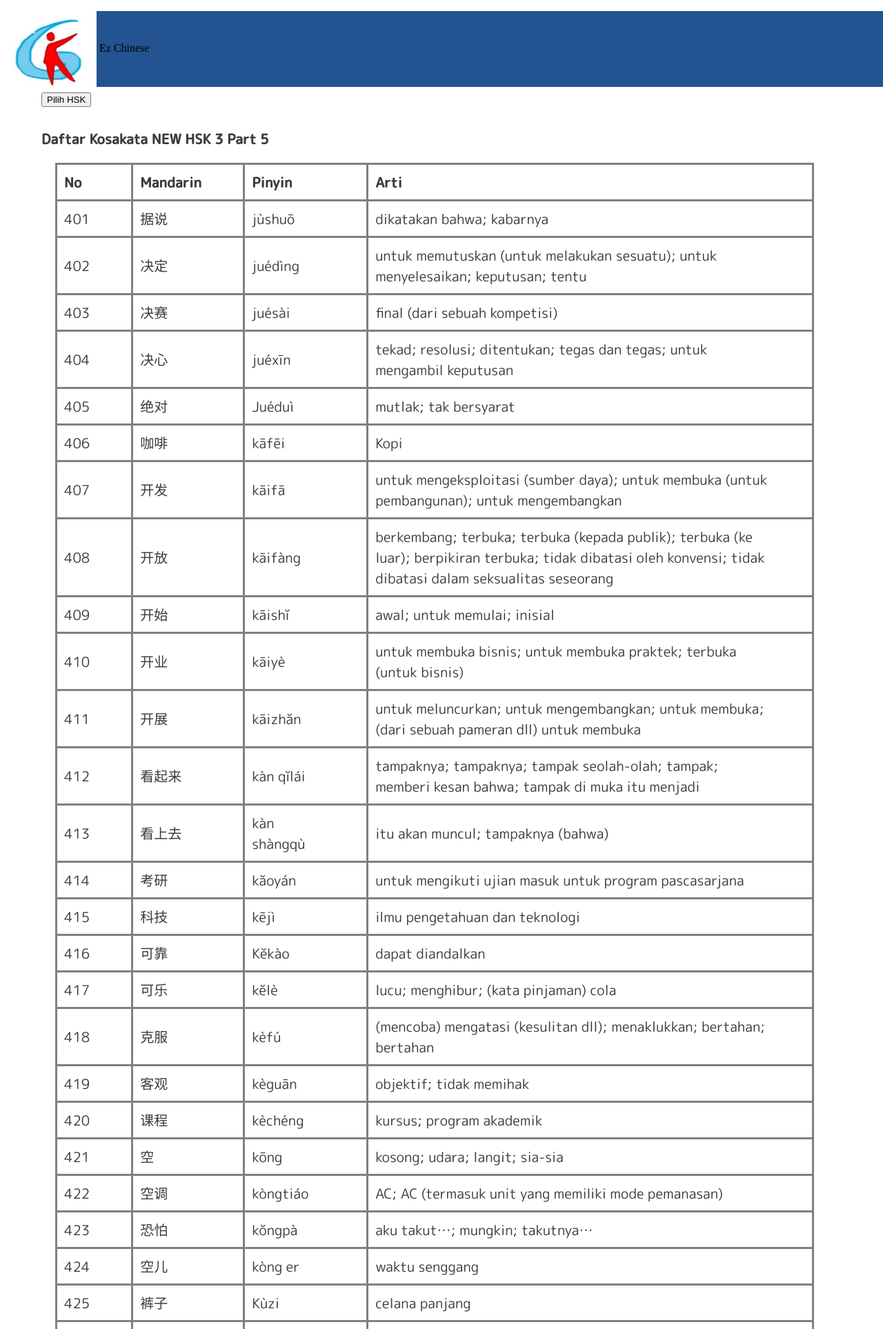
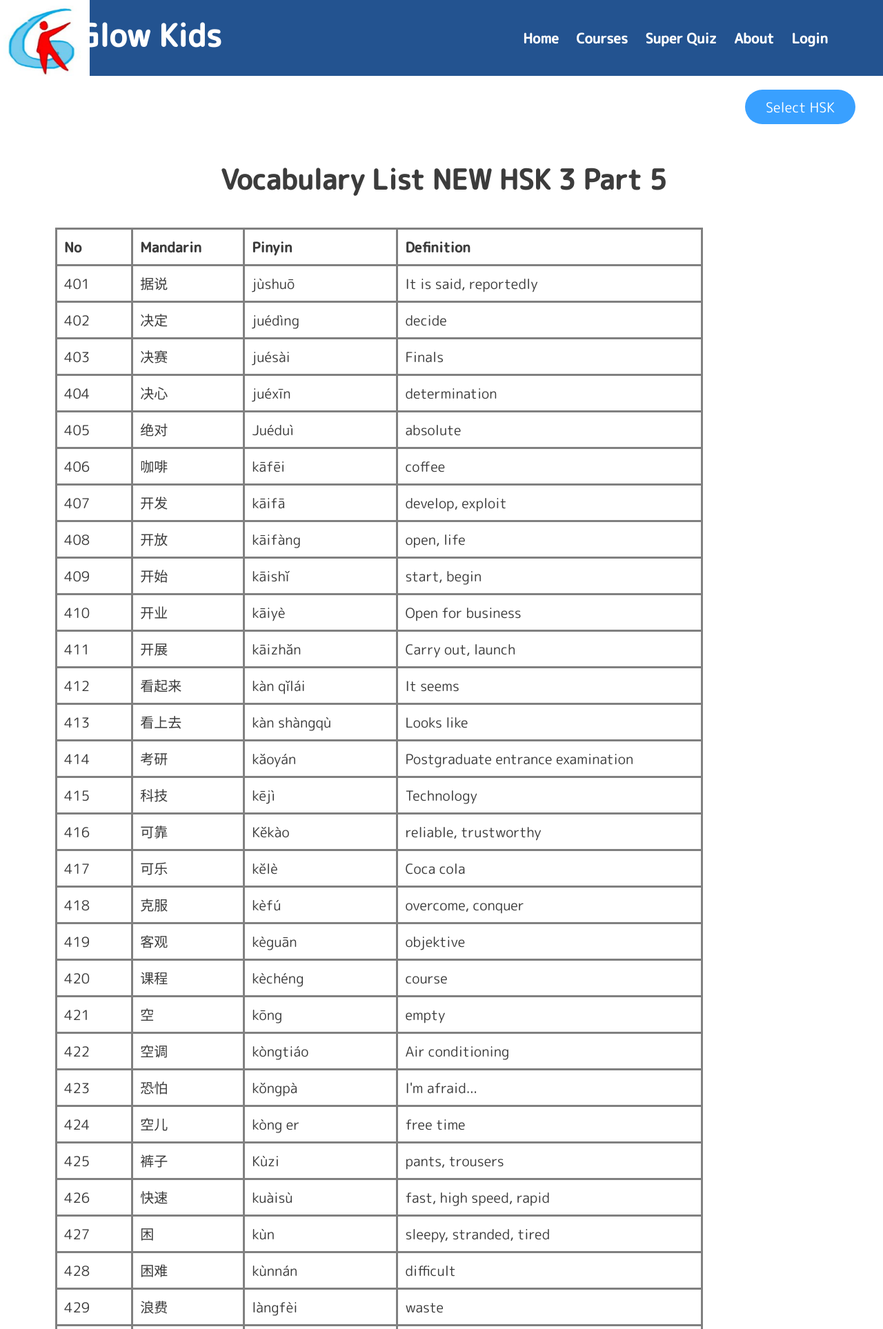
Before and after one commit to kylietan123/Learn-Chinese, a PHP site: page /vocab_HSK3_5.html in a window 1280 px wide. Shown: the top 1927 px of the page at 69% size. Run offline with PHP 8.4, Linux system fonts and the light colour scheme.

Commit message:
update vocab hsk3-5

```diff
--- a/vocab_HSK3_5.html
+++ b/vocab_HSK3_5.html
@@ -9,10 +9,10 @@
 </head>
 <body>
     <header>
-        <p id="EzChineseP">
-            <a id="EzChineseImgHref" href="index.html">
+        <p id="GlowKidsP">
+            <a id="GlowKidsImgHref" href="index.html">
                 <object align="center" width="140px" height="110px" data="Pictures/logo.png"></object>
-            </a>    Ez Chinese
+            </a>    Glow Kids
         </p>
 
         <p id="navBar">
@@ -25,7 +25,7 @@
     </header>
 
     <!-- ===== Body ===== -->
-    <a href="vocab.html" class=" fontBlack"> <button class="pilihHSK"> <span class="pilihHSKA">Pilih HSK</span> </button>  </a>
+    <a href="vocab.html" class=" fontBlack"> <button class="selectHSK"> <span class="selectHSKA">Select HSK</span> </button>  </a>
 <div class="headerPadding"></div>
 
 <!-- <center>
@@ -36,135 +36,134 @@
     <img src="/HSK Word/HSK 1 Vocabulary list_page-0005.jpg" width="70%" height="70%" alt="">
 </center> -->
 <table>
-<p class="fontBlack" id="daftarKosakata">Daftar Kosakata NEW HSK 3 Part 5</p>
-    <tr class="fontBlack"><td>No</td><td>Mandarin</td><td>Pinyin</td><td>Arti</td></tr>
-<tr><td>401</td><td>据说</td><td>jùshuō</td><td>dikatakan bahwa; kabarnya</td></tr>
-<tr><td>402</td><td>决定</td><td>juédìng</td><td>untuk memutuskan (untuk melakukan sesuatu); untuk menyelesaikan; keputusan; tentu</td></tr>
-<tr><td>403</td><td>决赛</td><td>juésài</td><td>final (dari sebuah kompetisi)</td></tr>
-<tr><td>404</td><td>决心</td><td>juéxīn</td><td>tekad; resolusi; ditentukan; tegas dan tegas; untuk mengambil keputusan</td></tr>
-<tr><td>405</td><td>绝对</td><td>Juéduì</td><td>mutlak; tak bersyarat</td></tr>
-<tr><td>406</td><td>咖啡</td><td>kāfēi</td><td>Kopi</td></tr>
-<tr><td>407</td><td>开发</td><td>kāifā</td><td>untuk mengeksploitasi (sumber daya); untuk membuka (untuk pembangunan); untuk mengembangkan</td></tr>
-<tr><td>408</td><td>开放</td><td>kāifàng</td><td>berkembang; terbuka; terbuka (kepada publik); terbuka (ke luar); berpikiran terbuka; tidak dibatasi oleh konvensi; tidak dibatasi dalam seksualitas seseorang</td></tr>
-<tr><td>409</td><td>开始</td><td>kāishǐ</td><td>awal; untuk memulai; inisial</td></tr>
-<tr><td>410</td><td>开业</td><td>kāiyè</td><td>untuk membuka bisnis; untuk membuka praktek; terbuka (untuk bisnis)</td></tr>
-<tr><td>411</td><td>开展</td><td>kāizhǎn</td><td>untuk meluncurkan; untuk mengembangkan; untuk membuka; (dari sebuah pameran dll) untuk membuka</td></tr>
-<tr><td>412</td><td>看起来</td><td>kàn qǐlái</td><td>tampaknya; tampaknya; tampak seolah-olah; tampak; memberi kesan bahwa; tampak di muka itu menjadi</td></tr>
-<tr><td>413</td><td>看上去</td><td>kàn shàngqù</td><td>itu akan muncul; tampaknya (bahwa)</td></tr>
-<tr><td>414</td><td>考研</td><td>kǎoyán</td><td>untuk mengikuti ujian masuk untuk program pascasarjana</td></tr>
-<tr><td>415</td><td>科技</td><td>kējì</td><td>ilmu pengetahuan dan teknologi</td></tr>
-<tr><td>416</td><td>可靠</td><td>Kěkào</td><td>dapat diandalkan</td></tr>
-<tr><td>417</td><td>可乐</td><td>kělè</td><td>lucu; menghibur; (kata pinjaman) cola</td></tr>
-<tr><td>418</td><td>克服</td><td>kèfú</td><td>(mencoba) mengatasi (kesulitan dll); menaklukkan; bertahan; bertahan</td></tr>
-<tr><td>419</td><td>客观</td><td>kèguān</td><td>objektif; tidak memihak</td></tr>
-<tr><td>420</td><td>课程</td><td>kèchéng</td><td>kursus; program akademik</td></tr>
-<tr><td>421</td><td>空</td><td>kōng</td><td>kosong; udara; langit; sia-sia</td></tr>
-<tr><td>422</td><td>空调</td><td>kòngtiáo</td><td>AC; AC (termasuk unit yang memiliki mode pemanasan)</td></tr>
-<tr><td>423</td><td>恐怕</td><td>kǒngpà</td><td>aku takut…; mungkin; takutnya…</td></tr>
-<tr><td>424</td><td>空儿</td><td>kòng er</td><td>waktu senggang</td></tr>
-<tr><td>425</td><td>裤子</td><td>Kùzi</td><td>celana panjang</td></tr>
-<tr><td>426</td><td>快速</td><td>kuàisù</td><td>cepat; kecepatan tinggi</td></tr>
-<tr><td>427</td><td>困</td><td>kùn</td><td>menjebak; mengepung; terdesak; terdampar; melarat; mengantuk; lelah</td></tr>
-<tr><td>428</td><td>困难</td><td>kùnnán</td><td>sulit; menantang; keadaan sulit; situasi sulit</td></tr>
-<tr><td>429</td><td>浪费</td><td>làngfèi</td><td>menyia-nyiakan; boros</td></tr>
-<tr><td>430</td><td>老百姓</td><td>lǎobǎixìng</td><td>orang biasa; “orang di jalan”</td></tr>
-<tr><td>431</td><td>老板</td><td>lǎobǎn</td><td>bos; pemilik bisnis</td></tr>
-<tr><td>432</td><td>老太太</td><td>lǎo tàitài</td><td>wanita tua (hormat); ibu yang terhormat</td></tr>
-<tr><td>433</td><td>老头儿</td><td>lǎotóu er</td><td>orang tua; (kata seorang suami yang sudah tua) orang tua saya</td></tr>
-<tr><td>434</td><td>乐</td><td>Lè</td><td>senang; ceria; tertawa</td></tr>
-<tr><td>435</td><td>乐观</td><td>lèguān</td><td>optimis; penuh harapan</td></tr>
-<tr><td>436</td><td>类</td><td>lèi</td><td>jenis; Tipe; kelas; kategori; serupa; Suka; menyerupai</td></tr>
-<tr><td>437</td><td>类似</td><td>lèisì</td><td>serupa; sejalan</td></tr>
-<tr><td>438</td><td>离婚</td><td>líhūn</td><td>untuk menceraikan; bercerai dari (pasangan)</td></tr>
-<tr><td>439</td><td>里面</td><td>lǐmiàn</td><td>dalam; pedalaman</td></tr>
-<tr><td>440</td><td>理发</td><td>lǐfǎ</td><td>Potong rambut</td></tr>
-<tr><td>441</td><td>理解</td><td>lǐjiě</td><td>untuk memahami; untuk mengerti; pemahaman; memahami</td></tr>
-<tr><td>442</td><td>理论</td><td>lǐlùn</td><td>teori; untuk berdebat; untuk memperhatikan</td></tr>
-<tr><td>443</td><td>理由</td><td>Lǐyóu</td><td>alasan; pembenaran</td></tr>
-<tr><td>444</td><td>力</td><td>lì</td><td>kekuasaan; memaksa; kekuatan; kemampuan; dengan keras</td></tr>
-<tr><td>445</td><td>力量</td><td>lìliàng</td><td>kekuasaan; memaksa; kekuatan</td></tr>
-<tr><td>446</td><td>立刻</td><td>lìkè</td><td>mengingatkan; tepat; segera; kemudian; sekaligus</td></tr>
-<tr><td>447</td><td>利用</td><td>lìyòng</td><td>untuk mengeksploitasi; untuk memanfaatkan; menggunakan; memanfaatkan; untuk memanfaatkan</td></tr>
-<tr><td>448</td><td>连</td><td>lián</td><td>untuk menghubungkan; bergabung; untuk menghubungkan; terus menerus; secara berturut-turut; termasuk; (digunakan dengan , dll) genap; perusahaan (militer)</td></tr>
-<tr><td>449</td><td>连忙</td><td>liánmáng</td><td>tepat; sekaligus</td></tr>
-<tr><td>450</td><td>连续</td><td>liánxù</td><td>bersambung; berturut-turut; serial; berurutan</td></tr>
-<tr><td>451</td><td>连续剧</td><td>liánxùjù</td><td>drama bersambung; seri dramatis; tampilkan sebagian</td></tr>
-<tr><td>452</td><td>联合</td><td>liánhé</td><td>untuk mengkombinasikan; bergabung; bersatu; persekutuan</td></tr>
-<tr><td>453</td><td>联合国</td><td>Liánhéguó</td><td>Persatuan negara-negara</td></tr>
-<tr><td>454</td><td>联系</td><td>liánxì</td><td>koneksi; kontak; hubungan; untuk berhubungan dengan; untuk mengintegrasikan; untuk menghubungkan; menyentuh</td></tr>
-<tr><td>455</td><td>凉水</td><td>liáng shuǐ</td><td>Air dingin</td></tr>
-<tr><td>456</td><td>了</td><td>Liao</td><td>menyelesaikan; untuk mencapai; untuk memahami dengan jelas；(mata) cerah; berpandangan jernih;</td></tr>
-<tr><td>457</td><td>领</td><td> lǐng</td><td>leher; kerah; menerima; mengukur kata untuk pakaian, tikar, layar ；untuk memimpin</td></tr>
-<tr><td>458</td><td>领导</td><td>lǐngdǎo</td><td>memimpin; terkemuka; untuk memimpin; kepemimpinan; pemimpin</td></tr>
-<tr><td>459</td><td>领先</td><td>lǐngxiān</td><td>untuk memimpin; berada di depan</td></tr>
-<tr><td>460</td><td>另外</td><td>lìngwài</td><td>tambahan; Selain itu; di samping itu; memisahkan; lainnya; lebih-lebih lagi; lebih-lebih lagi</td></tr>
-<tr><td>461</td><td>另一方面</td><td>lìng yī fāngmiàn</td><td>di samping itu; aspek lain</td></tr>
-<tr><td>462</td><td>留学</td><td>liúxué</td><td>untuk belajar di luar negeri</td></tr>
-<tr><td>463</td><td>龙</td><td>Lóng</td><td>naga; imperial</td></tr>
-<tr><td>464</td><td>录</td><td>lù</td><td>buku harian; catatan; untuk memukul; untuk menyalin</td></tr>
-<tr><td>465</td><td>录音</td><td>lùyīn</td><td>untuk merekam (suara); rekaman suara</td></tr>
-<tr><td>466</td><td>路线</td><td>lùxiàn</td><td>rencana perjalanan; rute; garis politik (misalnya jalan revisionis kanan)</td></tr>
+<p class="fontBlack" id="vocabList">Vocabulary List NEW HSK 3 Part 5</p>
+    <tr class="fontBlack"><td>No</td><td>Mandarin</td><td>Pinyin</td><td>Definition</td></tr>
+<tr><td>401</td><td>据说</td><td>jùshuō</td><td>It is said, reportedly</td></tr>
+<tr><td>402</td><td>决定</td><td>juédìng</td><td>decide</td></tr>
+<tr><td>403</td><td>决赛</td><td>juésài</td><td>Finals</td></tr>
+<tr><td>404</td><td>决心</td><td>juéxīn</td><td>determination</td></tr>
+<tr><td>405</td><td>绝对</td><td>Juéduì</td><td>absolute</td></tr>
+<tr><td>406</td><td>咖啡</td><td>kāfēi</td><td>coffee</td></tr>
+<tr><td>407</td><td>开发</td><td>kāifā</td><td>develop, exploit</td></tr>
+<tr><td>408</td><td>开放</td><td>kāifàng</td><td>open, life</td></tr>
+<tr><td>409</td><td>开始</td><td>kāishǐ</td><td>start, begin</td></tr>
+<tr><td>410</td><td>开业</td><td>kāiyè</td><td>Open for business</td></tr>
+<tr><td>411</td><td>开展</td><td>kāizhǎn</td><td>Carry out, launch</td></tr>
+<tr><td>412</td><td>看起来</td><td>kàn qǐlái</td><td>It seems</td></tr>
+<tr><td>413</td><td>看上去</td><td>kàn shàngqù</td><td>Looks like</td></tr>
+<tr><td>414</td><td>考研</td><td>kǎoyán</td><td>Postgraduate entrance examination</td></tr>
+<tr><td>415</td><td>科技</td><td>kējì</td><td>Technology</td></tr>
+<tr><td>416</td><td>可靠</td><td>Kěkào</td><td>reliable, trustworthy</td></tr>
+<tr><td>417</td><td>可乐</td><td>kělè</td><td>Coca cola</td></tr>
+<tr><td>418</td><td>克服</td><td>kèfú</td><td>overcome, conquer</td></tr>
+<tr><td>419</td><td>客观</td><td>kèguān</td><td>objektive</td></tr>
+<tr><td>420</td><td>课程</td><td>kèchéng</td><td>course</td></tr>
+<tr><td>421</td><td>空</td><td>kōng</td><td>empty</td></tr>
+<tr><td>422</td><td>空调</td><td>kòngtiáo</td><td>Air conditioning</td></tr>
+<tr><td>423</td><td>恐怕</td><td>kǒngpà</td><td>I'm afraid...</td></tr>
+<tr><td>424</td><td>空儿</td><td>kòng er</td><td>free time</td></tr>
+<tr><td>425</td><td>裤子</td><td>Kùzi</td><td>pants, trousers</td></tr>
+<tr><td>426</td><td>快速</td><td>kuàisù</td><td>fast, high speed, rapid</td></tr>
+<tr><td>427</td><td>困</td><td>kùn</td><td>sleepy, stranded, tired</td></tr>
+<tr><td>428</td><td>困难</td><td>kùnnán</td><td>difficult</td></tr>
+<tr><td>429</td><td>浪费</td><td>làngfèi</td><td>waste</td></tr>
+<tr><td>430</td><td>老百姓</td><td>lǎobǎixìng</td><td>civilians</td></tr>
+<tr><td>431</td><td>老板</td><td>lǎobǎn</td><td>boss</td></tr>
+<tr><td>432</td><td>老太太</td><td>lǎo tàitài</td><td>old lady</td></tr>
+<tr><td>433</td><td>老头儿</td><td>lǎotóu er</td><td>old men</td></tr>
+<tr><td>434</td><td>乐</td><td>Lè</td><td>happy</td></tr>
+<tr><td>435</td><td>乐观</td><td>lèguān</td><td>optimism</td></tr>
+<tr><td>436</td><td>类</td><td>lèi</td><td>type, kind, class</td></tr>
+<tr><td>437</td><td>类似</td><td>lèisì</td><td>similar</td></tr>
+<tr><td>438</td><td>离婚</td><td>líhūn</td><td>divorce</td></tr>
+<tr><td>439</td><td>里面</td><td>lǐmiàn</td><td>inside</td></tr>
+<tr><td>440</td><td>理发</td><td>lǐfǎ</td><td>Haircut</td></tr>
+<tr><td>441</td><td>理解</td><td>lǐjiě</td><td>understand</td></tr>
+<tr><td>442</td><td>理论</td><td>lǐlùn</td><td>theory</td></tr>
+<tr><td>443</td><td>理由</td><td>Lǐyóu</td><td>reason, excuse</td></tr>
+<tr><td>444</td><td>力</td><td>lì</td><td>force</td></tr>
+<tr><td>445</td><td>力量</td><td>lìliàng</td><td>power, strength</td></tr>
+<tr><td>446</td><td>立刻</td><td>lìkè</td><td>immediately</td></tr>
+<tr><td>447</td><td>利用</td><td>lìyòng</td><td>use, utilize</td></tr>
+<tr><td>448</td><td>连</td><td>lián</td><td>even, connect, link</td></tr>
+<tr><td>449</td><td>连忙</td><td>liánmáng</td><td>quickly</td></tr>
+<tr><td>450</td><td>连续</td><td>liánxù</td><td>continuosly</td></tr>
+<tr><td>451</td><td>连续剧</td><td>liánxùjù</td><td>TV series</td></tr>
+<tr><td>452</td><td>联合</td><td>liánhé</td><td>joint, combine, union</td></tr>
+<tr><td>453</td><td>联合国</td><td>Liánhéguó</td><td>United Nations</td></tr>
+<tr><td>454</td><td>联系</td><td>liánxì</td><td>contact</td></tr>
+<tr><td>455</td><td>凉水</td><td>liáng shuǐ</td><td>cold water</td></tr>
+<tr><td>456</td><td>了</td><td>Liao</td><td>finish, to achieve, to understand clearly</td></tr>
+<tr><td>457</td><td>领</td><td> lǐng</td><td>collar, get, outline, lead</td></tr>
+<tr><td>458</td><td>领导</td><td>lǐngdǎo</td><td>leader</td></tr>
+<tr><td>459</td><td>领先</td><td>lǐngxiān</td><td>leading</td></tr>
+<tr><td>460</td><td>另外</td><td>lìngwài</td><td>in addition</td></tr>
+<tr><td>461</td><td>另一方面</td><td>lìng yī fāngmiàn</td><td>on the other hand</td></tr>
+<tr><td>462</td><td>留学</td><td>liúxué</td><td>study abroad</td></tr>
+<tr><td>463</td><td>龙</td><td>Lóng</td><td>dragon</td></tr>
+<tr><td>464</td><td>录</td><td>lù</td><td>record</td></tr>
+<tr><td>465</td><td>录音</td><td>lùyīn</td><td>voice recording</td></tr>
+<tr><td>466</td><td>路线</td><td>lùxiàn</td><td>route</td></tr>
 <tr><td>467</td><td>旅馆</td><td>lǚguǎn</td><td>Hotel</td></tr>
-<tr><td>468</td><td>旅行社</td><td>lǚxíngshè</td><td>Agen travel</td></tr>
-<tr><td>469</td><td>绿茶</td><td>lǜchá</td><td>teh hijau; (gaul) (seorang gadis) yang tampaknya lugu dan menawan tetapi sebenarnya penuh perhitungan dan manipulatif; seorang gadis yang memiliki kualitas ini</td></tr>
-<tr><td>470</td><td>乱</td><td>luàn</td><td>dalam kebingungan atau gangguan; dalam keadaan pikiran yang bingung; kekacauan; pergolakan; kerusuhan; hubungan seksual terlarang; untuk membuang ke dalam kekacauan; untuk mencampur; sembarangan; acak; sewenang-wenang</td></tr>
-<tr><td>471</td><td>落后</td><td>luòhòu</td><td>tertinggal; tertinggal (dalam teknologi dll); ke belakang; untuk mundur</td></tr>
-<tr><td>472</td><td>麻烦</td><td>máfan</td><td>tidak nyaman; sulit; mengganggu; untuk menyusahkan atau mengganggu seseorang; untuk menempatkan seseorang dalam masalah</td></tr>
-<tr><td>473</td><td>马</td><td>Mǎ</td><td>kuda; bidak kuda atau kavaleri dalam catur Cina; ksatria dalam catur Barat</td></tr>
-<tr><td>474</td><td>满足</td><td>mǎnzú</td><td>memuaskan; untuk memenuhi (kebutuhan); puas; isi</td></tr>
-<tr><td>475</td><td>慢慢</td><td>màn man</td><td>Pelan</td></tr>
-<tr><td>476</td><td>毛</td><td>máo</td><td>Definisi rambut; bulu; turun; wol; jamur; cetakan; kasar atau setengah jadi; muda; mentah; ceroboh; yg membabi buta; grogi; takut; (mata uang) untuk mendevaluasi atau terdepresiasi</td></tr>
-<tr><td>477</td><td>毛病</td><td>máobìng</td><td>kesalahan; cacat; kekurangan; penyakit</td></tr>
-<tr><td>478</td><td>没用</td><td>méi yòng</td><td>tidak berguna</td></tr>
-<tr><td>479</td><td>媒体</td><td>méitǐ</td><td>media, mis. media berita</td></tr>
-<tr><td>480</td><td>每</td><td>měi</td><td>Setiap</td></tr>
-<tr><td>481</td><td>美</td><td>měi</td><td>Cantik; sangat memuaskan; bagus; untuk mempercantik; untuk senang dengan diri sendiri</td></tr>
-<tr><td>482</td><td>美好</td><td>Měihǎo</td><td>Cantik; bagus</td></tr>
-<tr><td>483</td><td>美丽</td><td>měilì</td><td>cantik</td></tr>
-<tr><td>484</td><td>美食</td><td>měishí</td><td>kelezatan kuliner; makanan enak; makanan gourmet</td></tr>
-<tr><td>485</td><td>美术</td><td>měishù</td><td>seni; seni rupa; lukisan</td></tr>
-<tr><td>486</td><td>美元</td><td>měiyuán</td><td>Dollar Amerika</td></tr>
-<tr><td>487</td><td>迷</td><td>mí</td><td>membingungkan; tergila-gila; kipas; penggemar; hilang; bingung</td></tr>
-<tr><td>488</td><td>米</td><td>mǐ (míng)</td><td>Beras</td></tr>
-<tr><td>489</td><td>面对</td><td>miàn duì</td><td>untuk menghadapi;</td></tr>
-<tr><td>490</td><td>面积</td><td>miànjī</td><td>area (lantai, sebidang tanah dll); luas permukaan; sebidang tanah</td></tr>
-<tr><td>491</td><td>民间</td><td>Mínjiān</td><td>diantara orang-orang; populer; rakyat; non-pemerintah; melibatkan orang daripada pemerintah</td></tr>
-<tr><td>492</td><td>民族</td><td>mínzú</td><td>kebangsaan; suku</td></tr>
-<tr><td>493</td><td>明确</td><td>Míngquè</td><td>jelas; pasti; eksplisit; untuk memperjelas; untuk menentukan; untuk membuat pasti</td></tr>
-<tr><td>494</td><td>明显</td><td>míngxiǎn</td><td>jernih; berbeda; jelas</td></tr>
-<tr><td>495</td><td>命运</td><td>mìngyùn</td><td>takdir</td></tr>
-<tr><td>496</td><td>某</td><td>mǒu</td><td>beberapa; tertentu; seseorang atau sesuatu yang tidak terbatas</td></tr>
-<tr><td>497</td><td>母亲</td><td>mǔqīn</td><td>Ibu</td></tr>
-<tr><td>498</td><td>木头</td><td>mùtou</td><td>lamban; orang dungu; log (dari kayu, kayu dll)</td></tr>
-<tr><td>499</td><td>目标</td><td>mùbiāo</td><td>target; sasaran; objektif</td></tr>
-<tr><td>500</td><td>目前</td><td>mùqián</td><td>sekarang; saat ini</td></tr>
+<tr><td>468</td><td>旅行社</td><td>lǚxíngshè</td><td>travel agency</td></tr>
+<tr><td>469</td><td>绿茶</td><td>lǜchá</td><td>green tea</td></tr>
+<tr><td>470</td><td>乱</td><td>luàn</td><td>messy</td></tr>
+<tr><td>471</td><td>落后</td><td>luòhòu</td><td>behind, lag</td></tr>
+<tr><td>472</td><td>麻烦</td><td>máfan</td><td>trouble</td></tr>
+<tr><td>473</td><td>马</td><td>Mǎ</td><td>horse</td></tr>
+<tr><td>474</td><td>满足</td><td>mǎnzú</td><td>satisfy</td></tr>
+<tr><td>475</td><td>慢慢</td><td>màn man</td><td>slowly</td></tr>
+<tr><td>476</td><td>毛</td><td>máo</td><td>fur</td></tr>
+<tr><td>477</td><td>毛病</td><td>máobìng</td><td>wrong, fault, illness, disorder</td></tr>
+<tr><td>478</td><td>没用</td><td>méi yòng</td><td>useless</td></tr>
+<tr><td>479</td><td>媒体</td><td>méitǐ</td><td>media</td></tr>
+<tr><td>480</td><td>每</td><td>měi</td><td>every</td></tr>
+<tr><td>481</td><td>美</td><td>měi</td><td>beautiful</td></tr>
+<tr><td>482</td><td>美好</td><td>Měihǎo</td><td>good</td></tr>
+<tr><td>483</td><td>美丽</td><td>měilì</td><td>beautiful</td></tr>
+<tr><td>484</td><td>美食</td><td>měishí</td><td>gourmet food</td></tr>
+<tr><td>485</td><td>美术</td><td>měishù</td><td>art</td></tr>
+<tr><td>486</td><td>美元</td><td>měiyuán</td><td>American Dollar</td></tr>
+<tr><td>487</td><td>迷</td><td>mí</td><td>fan, lost, confused</td></tr>
+<tr><td>488</td><td>米</td><td>mǐ (míng)</td><td>rice</td></tr>
+<tr><td>489</td><td>面对</td><td>miàn duì</td><td>face, confront</td></tr>
+<tr><td>490</td><td>面积</td><td>miànjī</td><td>area</td></tr>
+<tr><td>491</td><td>民间</td><td>Mínjiān</td><td>folk</td></tr>
+<tr><td>492</td><td>民族</td><td>mínzú</td><td>ethnicity</td></tr>
+<tr><td>493</td><td>明确</td><td>Míngquè</td><td>clear</td></tr>
+<tr><td>494</td><td>明显</td><td>míngxiǎn</td><td>obvious</td></tr>
+<tr><td>495</td><td>命运</td><td>mìngyùn</td><td>destiny</td></tr>
+<tr><td>496</td><td>某</td><td>mǒu</td><td>some, certain</td></tr>
+<tr><td>497</td><td>母亲</td><td>mǔqīn</td><td>Mother</td></tr>
+<tr><td>498</td><td>木头</td><td>mùtou</td><td>wood</td></tr>
+<tr><td>499</td><td>目标</td><td>mùbiāo</td><td>target, objective</td></tr>
+<tr><td>500</td><td>目前</td><td>mùqián</td><td>currently</td></tr>
 
 </tbody></table>
 
-<p class="fontGrey" id="halamanSelanjutnya">Halaman 5 Dari 10 Halaman</p>
+<p class="fontGrey" id="nextPage">Page 5 out of 10 Pages</p>
 <div class="pagination">
-    <a id="fontPagination" href="kosakataHSK3_4.html" >&laquo;</a>
-    <a id="fontPagination" href="kosakataHSK3_1.html">1</a>
-    <a id="fontPagination" href="kosakataHSK3_2.html">2</a>
-    <a id="fontPagination" href="kosakataHSK3_3.html">3</a>
-    <a id="fontPagination" href="kosakataHSK3_4.html">4</a>
+    <a id="fontPagination" href="vocab_HSK3_4.html" >&laquo;</a>
+    <a id="fontPagination" href="vocab_HSK3_1.html">1</a>
+    <a id="fontPagination" href="vocab_HSK3_2.html">2</a>
+    <a id="fontPagination" href="vocab_HSK3_3.html">3</a>
+    <a id="fontPagination" href="vocab_HSK3_4.html">4</a>
     <a id="fontPagination" class="active" href="#" onclick="return false">5</a>
-    <a id="fontPagination" href="kosakataHSK3_6.html">6</a>
-    <a id="fontPagination" href="kosakataHSK3_7.html">7</a>
-    <a id="fontPagination" href="kosakataHSK3_8.html">8</a>
-    <a id="fontPagination" href="kosakataHSK3_9.html">9</a>
-    <a id="fontPagination" href="kosakataHSK3_10.html">10</a>
-    <a id="fontPagination" href="kosakataHSK3_6.html">&raquo;</a>
+    <a id="fontPagination" href="vocab_HSK3_6.html">6</a>
+    <a id="fontPagination" href="vocab_HSK3_7.html">7</a>
+    <a id="fontPagination" href="vocab_HSK3_8.html">8</a>
+    <a id="fontPagination" href="vocab_HSK3_9.html">9</a>
+    <a id="fontPagination" href="vocab_HSK3_10.html">10</a>
+    <a id="fontPagination" href="vocab_HSK3_6.html">&raquo;</a>
   </div>
-
 
 <footer>
     <address>
-        <p class="footerP"> <object class="footerIcon" align = "center" data ="Icons/icons8-copyright-all-rights-reserved-24.png" width="20px" height="20px" alt=""> </object> 2022 Ez Chinese</p>
-        <p class="footerP"> <object class="footerIcon" align = "center" data ="Icons/icons8-phone-50 (1).png" width="20px" height="20px" alt=""></object> Phone : 08123456789</p>
-        <p class="footerP"> <object class="footerIcon" align = "center" data ="Icons/icons8-mail-50.png"      width="20px" height="20px" alt=""></object> E-mail : ezchinese@gmail.com</p>
-        <p class="footerP"> <object class="footerIcon" align = "center" data ="Icons/icons8-instagram-24.png" width="20px" height="20px" alt=""></object> Instagram : @ezchinese</p>
-        <p class="footerP"> <object class="footerIcon" align = "center" data ="Icons/icons8-internet-30.png"  width="20px" height="20px" alt=""></object> EzChinese.com Jepara Tech Ltd. </p>
+        <p class="footerP"> <object class="footerIcon" align = "center" data ="Icons/icons8-copyright-all-rights-reserved-24.png" width="20px" height="20px" alt=""> </object> 2024 Glow Kids</p>
+        <p class="footerP"> <object class="footerIcon" align = "center" data ="Icons/icons8-phone-50 (1).png" width="20px" height="20px" alt=""></object> Phone : 0123456789</p>
+        <p class="footerP"> <object class="footerIcon" align = "center" data ="Icons/icons8-mail-50.png"      width="20px" height="20px" alt=""></object> E-mail : glowkids@gmail.com</p>
+        <p class="footerP"> <object class="footerIcon" align = "center" data ="Icons/icons8-instagram-24.png" width="20px" height="20px" alt=""></object> Instagram : @glowkids</p>
+        <p class="footerP"> <object class="footerIcon" align = "center" data ="Icons/icons8-internet-30.png"  width="20px" height="20px" alt=""></object> GlowKids.com Tech Ltd. </p>
     </address>
 </footer>
 </body>
```
Also changed, not shown: vocab_HSK3_5.css (+7 -7 lines).
